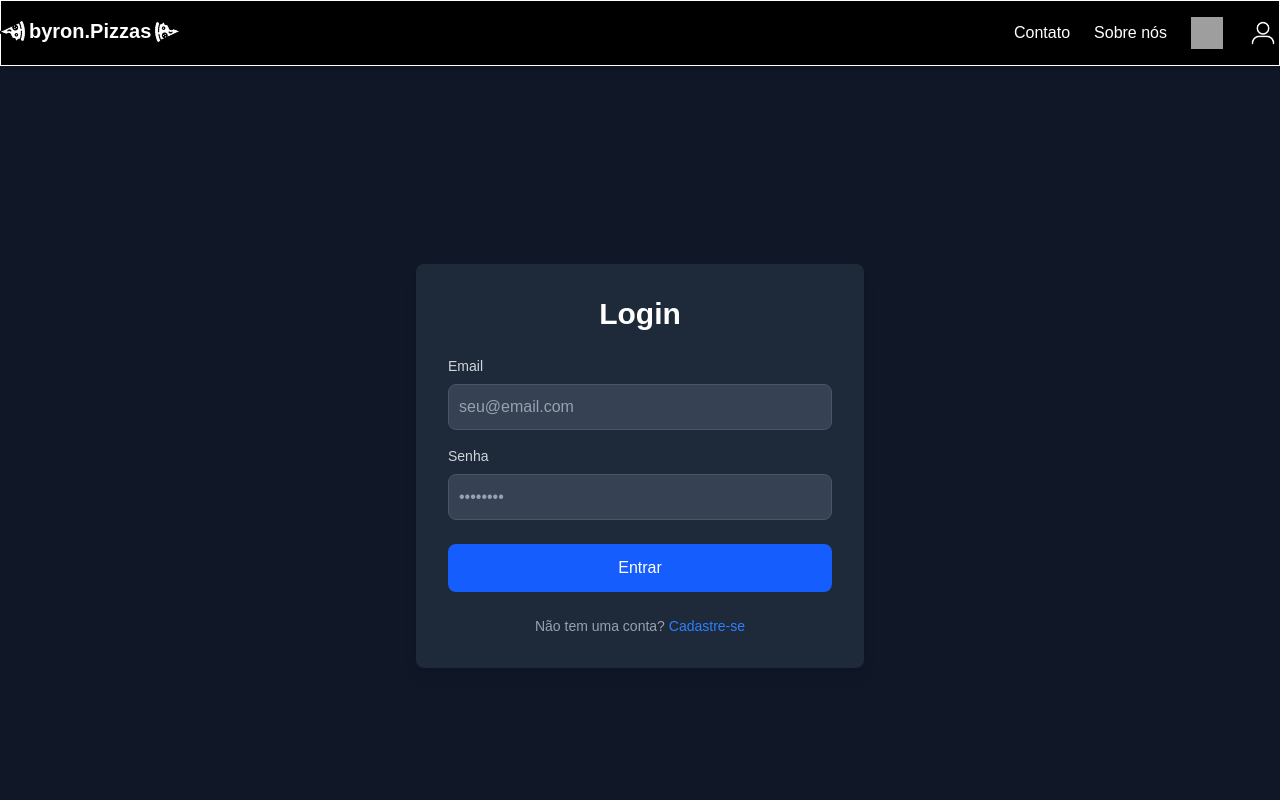
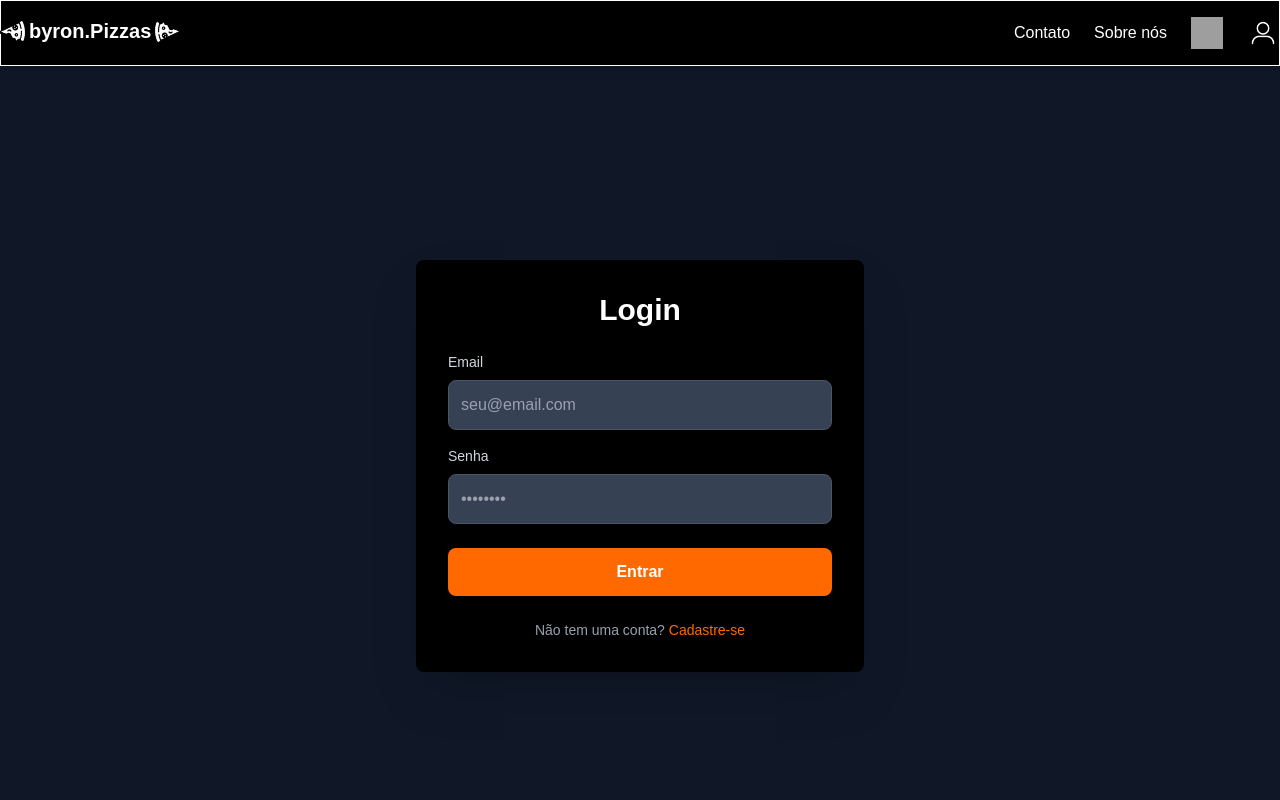
Before and after one commit to Kody-Murakami/Projeto-Final, a Next.js app in the folder my-app/: page /Login in a window 1280 px wide. Shown: the top 800 px of the page. Built offline with nearby package versions, Linux system fonts and the light colour scheme; grey boxes are pictures that could not be loaded.

Commit message:
fix: estilização de acordo com as outras paginas

```diff
--- a/my-app/src/app/Login/page.tsx
+++ b/my-app/src/app/Login/page.tsx
@@ -3,7 +3,7 @@ import Link from 'next/link';
 export default function LoginPage() {
   return (
     <main className="flex min-h-screen items-center justify-center bg-gray-900 text-white">
-      <div className="w-full max-w-md rounded-lg bg-gray-800 p-8 shadow-lg">
+      <div className="w-full max-w-md rounded-lg bg-black p-8 shadow-2xl">
         <h1 className="mb-6 text-center text-3xl font-bold">Login</h1>
         <form>
           <div className="mb-4">
@@ -13,7 +13,7 @@ export default function LoginPage() {
             <input
               type="email"
               id="email"
-              className="w-full rounded-lg border border-gray-600 bg-gray-700 p-2.5 text-white placeholder-gray-400 focus:border-blue-500 focus:ring-blue-500"
+              className="w-full rounded-lg border border-gray-600 bg-gray-700 p-3 text-white placeholder-gray-400 focus:border-orange-500 focus:outline-none focus:ring-1 focus:ring-orange-500"
               placeholder="seu@email.com"
               required
             />
@@ -27,20 +27,20 @@ export default function LoginPage() {
             <input
               type="password"
               id="password"
-              className="w-full rounded-lg border border-gray-600 bg-gray-700 p-2.5 text-white placeholder-gray-400 focus:border-blue-500 focus:ring-blue-500"
+              className="w-full rounded-lg border border-gray-600 bg-gray-700 p-3 text-white placeholder-gray-400 focus:border-orange-500 focus:outline-none focus:ring-1 focus:ring-orange-500"
               placeholder="••••••••"
               required
             />
           </div>
           <button
             type="submit"
-            className="w-full rounded-lg bg-blue-600 px-5 py-3 text-center font-medium text-white hover:bg-blue-700 focus:outline-none focus:ring-4 focus:ring-blue-800">
+            className="w-full rounded-lg bg-orange-500 px-5 py-3 text-center font-bold text-white transition-colors hover:bg-orange-600 focus:outline-none focus:ring-4 focus:ring-orange-800">
             Entrar
           </button>
         </form>
         <p className="mt-6 text-center text-sm text-gray-400">
           Não tem uma conta?{' '}
-          <Link href="/register" className="font-medium text-blue-500 hover:underline">
+          <Link href="/register" className="font-medium text-orange-500 hover:underline">
             Cadastre-se
           </Link>
         </p>
```
